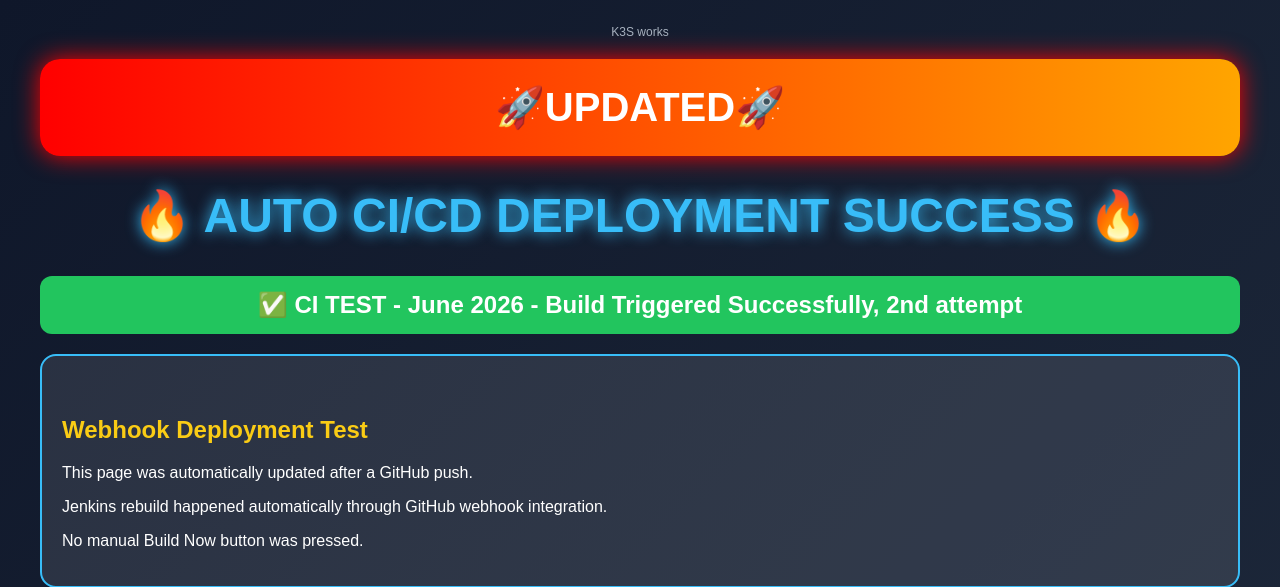
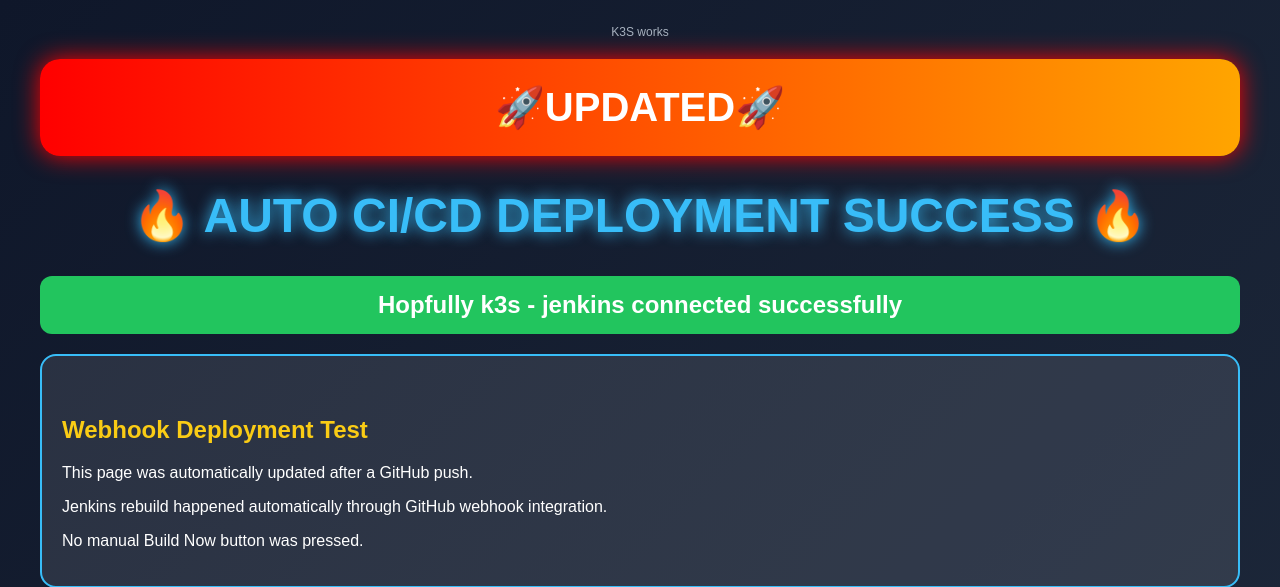
Before and after one commit to TassneemAmer/flask-notes-docker, a Flask app: page / in a window 1280 px wide. Shown: the top 587 px of the page. Run offline with Flask 3, Linux system fonts and the light colour scheme; data that the repository does not hold is empty.

Commit message:
hopefully final connection attempt
Updated deployment success message to reflect Jenkins connection.

```diff
--- a/app/templates/index.html
+++ b/app/templates/index.html
@@ -119,7 +119,7 @@
     font-size: 24px;
     font-weight: bold;
 ">
-    ✅ CI TEST - June 2026 - Build Triggered Successfully, 2nd attempt
+    Hopfully k3s - jenkins connected successfully
 </div>
 
 <div style="
```
